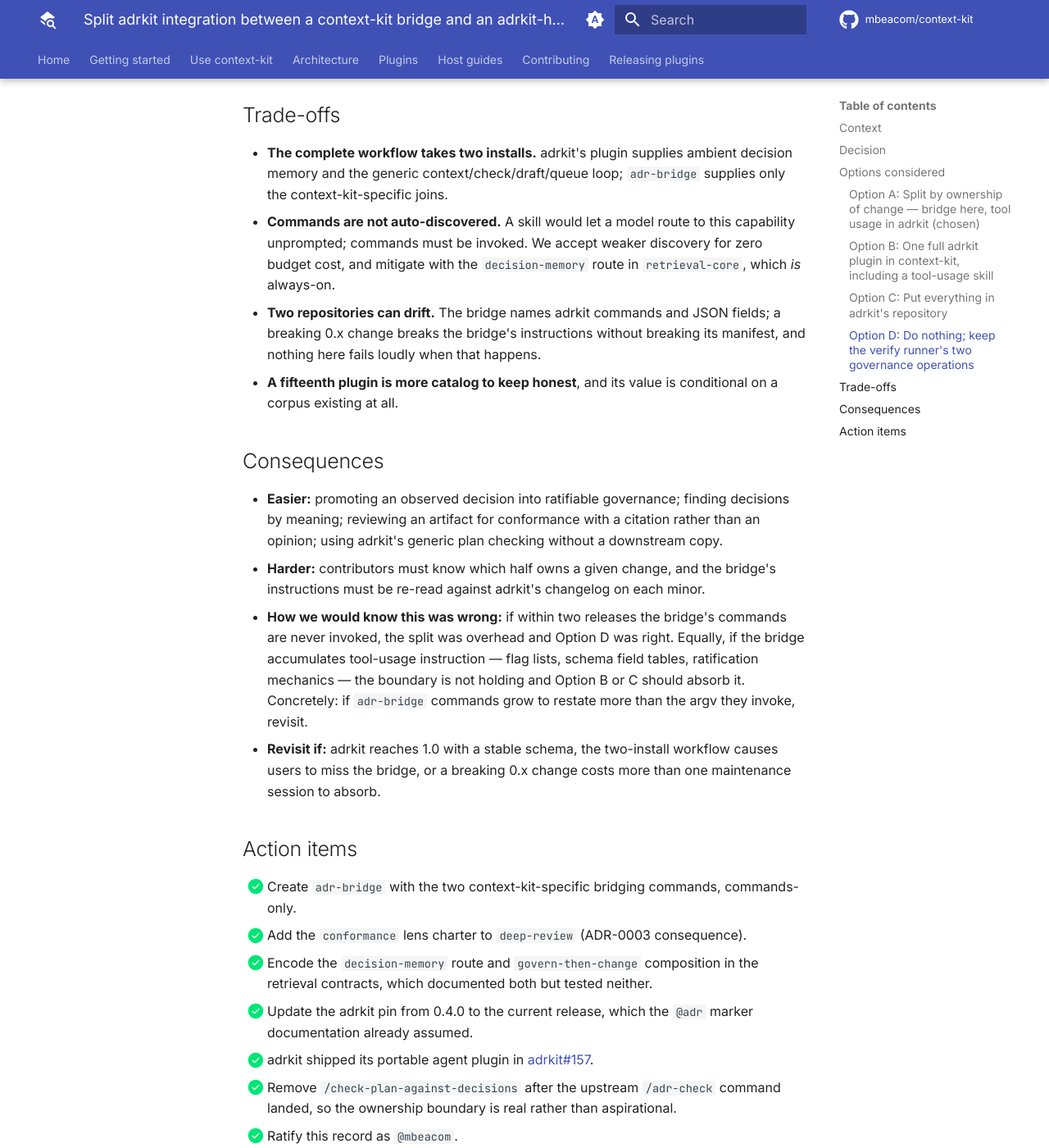
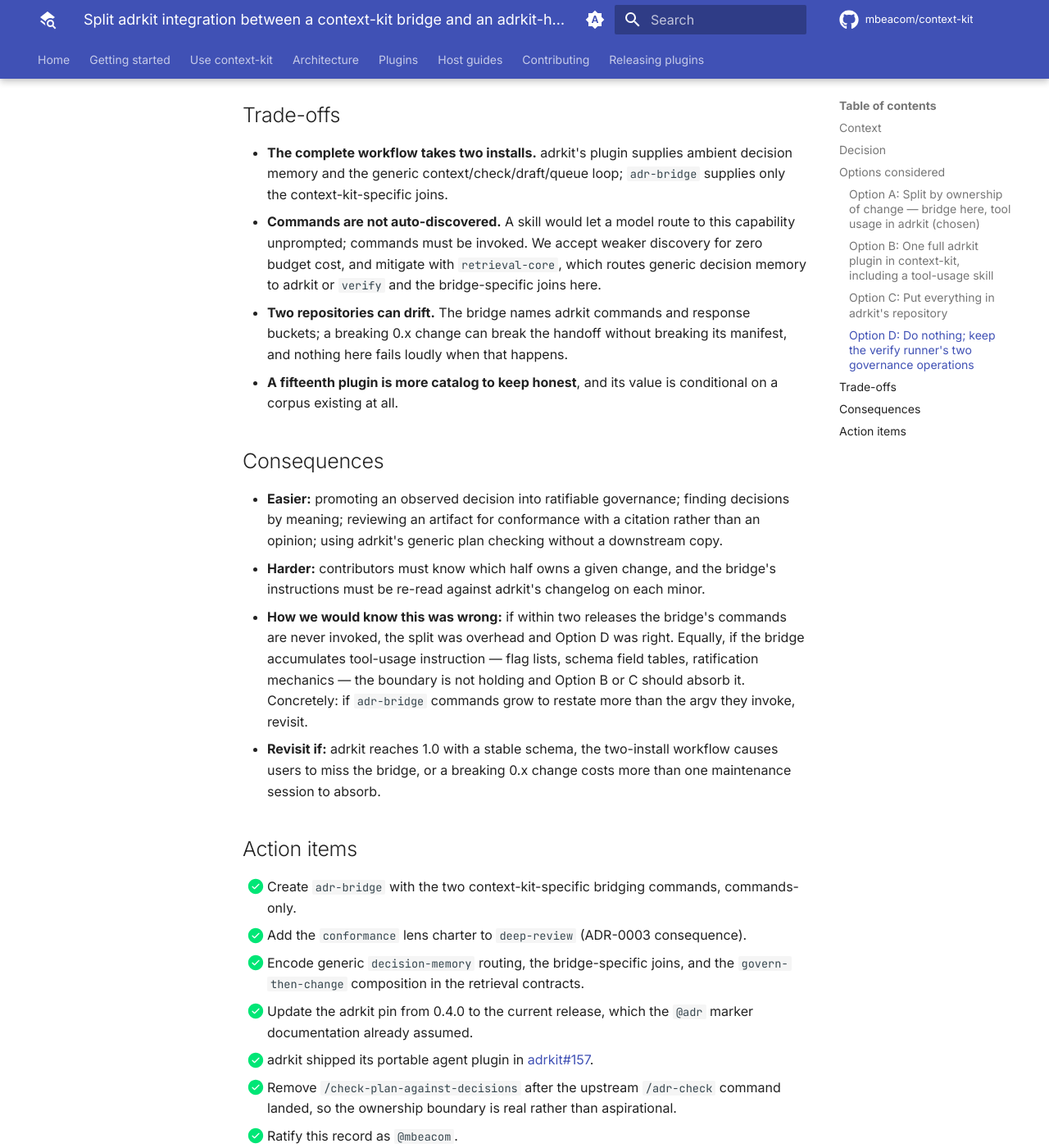
Before and after one commit to mbeacom/context-kit, an MkDocs documentation site: the page built from docs/adr/0010-split-adrkit-integration-between-a-context-kit-bridge-and-an-adrkit-hosted-tool.md, in a window 1280 px wide and 1400 px high, scrolled down 2597 px. Shown: the whole window at 82% size. Built offline with MkDocs 1.6.1 and Material for MkDocs 9.7.7, drawn with Linux system fonts in a browser that asks for light colours; comment, search, counter and statistics services are not loaded; some of the changed text lies outside the part shown.

Commit message:
Address adrkit bridge review feedback
Keep memory promotion focused on resolving context-kit evidence and existing
governance, then hand generic record construction to adrkit's upstream
/adr-draft command. This removes duplicated schema and supersession guidance
that had already drifted from adrkit 0.9.0.

Correct ADR-0010's retrieval matcher note and optional-plugin list, and make
the documented project-local CLI install reachable by verify, the bridge,
and adrkit's own commands through PATH.

Co-authored-by: Copilot App <223556219+Copilot@users.noreply.github.com>

```diff
--- a/docs/adr/0010-split-adrkit-integration-between-a-context-kit-bridge-and-an-adrkit-hosted-tool.md
+++ b/docs/adr/0010-split-adrkit-integration-between-a-context-kit-bridge-and-an-adrkit-hosted-tool.md
@@ -22,7 +22,7 @@ affects:
     note: Owns the enforced read-only governance operations the bridge calls.
   - type: path
     pattern: plugins/retrieval-core/**
-    note: Routes the decision-memory modality this ADR assigns to the bridge.
+    note: Routes generic decision memory to adrkit or verify and the memory-promotion and semantic-index joins to adr-bridge.
   - type: path
     pattern: plugins/plugin-forge/quality/**
     note: Encodes the decision-memory route and govern-then-change composition.
@@ -81,7 +81,7 @@ where its churn originates.
 - **`context-kit` owns the bridge.** A new `adr-bridge` plugin holds only what
   references *this catalog's* plugins: `/promote-decision-to-adr`,
   `/index-decisions`, plus the `deep-review` `conformance` charter and the
-  `decision-memory` route in `retrieval-core`.
+  bridge-specific decision-memory compositions in `retrieval-core`.
 - **adrkit owns the generic agent workflow and tool usage.** Its portable plugin
   owns context, plan checking, drafting, and queue review. Its CLI and MCP
   surfaces own flags, schema, and ratification rules, versioned with the tool
@@ -139,11 +139,11 @@ had been right; choosing it now would be choosing not to test that.
   supplies only the context-kit-specific joins.
 - **Commands are not auto-discovered.** A skill would let a model route to this
   capability unprompted; commands must be invoked. We accept weaker discovery for
-  zero budget cost, and mitigate with the `decision-memory` route in
-  `retrieval-core`, which *is* always-on.
-- **Two repositories can drift.** The bridge names adrkit commands and JSON
-  fields; a breaking 0.x change breaks the bridge's instructions without breaking
-  its manifest, and nothing here fails loudly when that happens.
+  zero budget cost, and mitigate with `retrieval-core`, which routes generic
+  decision memory to adrkit or `verify` and the bridge-specific joins here.
+- **Two repositories can drift.** The bridge names adrkit commands and response
+  buckets; a breaking 0.x change can break the handoff without breaking its
+  manifest, and nothing here fails loudly when that happens.
 - **A fifteenth plugin is more catalog to keep honest**, and its value is
   conditional on a corpus existing at all.
 
@@ -170,8 +170,8 @@ had been right; choosing it now would be choosing not to test that.
 1. [x] Create `adr-bridge` with the two context-kit-specific bridging commands,
    commands-only.
 2. [x] Add the `conformance` lens charter to `deep-review` (ADR-0003 consequence).
-3. [x] Encode the `decision-memory` route and `govern-then-change` composition in
-   the retrieval contracts, which documented both but tested neither.
+3. [x] Encode generic `decision-memory` routing, the bridge-specific joins, and
+   the `govern-then-change` composition in the retrieval contracts.
 4. [x] Update the adrkit pin from 0.4.0 to the current release, which the `@adr`
    marker documentation already assumed.
 5. [x] adrkit shipped its portable agent plugin in
```
Also changed, not shown: other parts of docs/adr/0010-split-adrkit-integration-between-a-context-kit-bridge-and-an-adrkit-hosted-tool.md (+2 -2 lines), docs/plugins/adr-bridge.md (+3 -3 lines), plugins/adr-bridge/CHANGELOG.md (+5 -6 lines), plugins/adr-bridge/README.md (+10 -9 lines), plugins/adr-bridge/commands/promote-decision-to-adr.md (+42 -45 lines).
